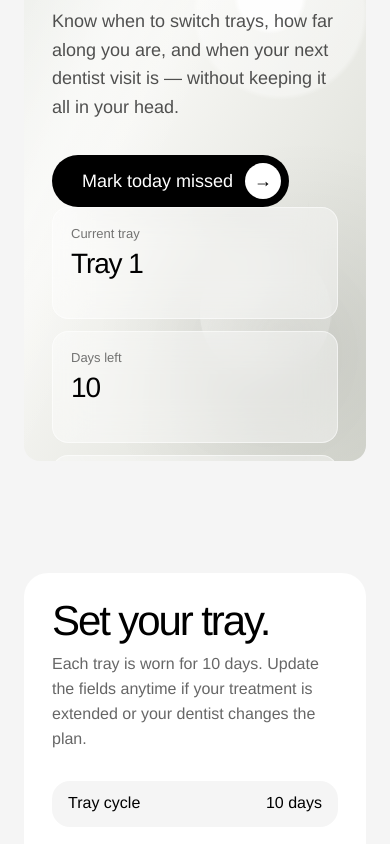
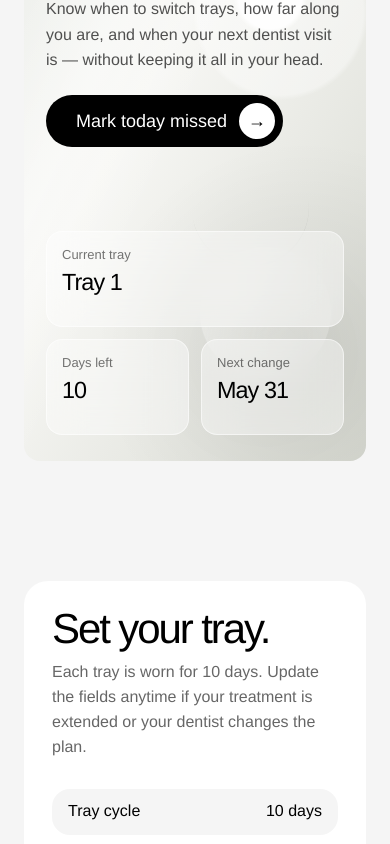
Before and after one commit to krishmapatell/Aligner-, a plain HTML site: page index.html in a window 390 px wide. Shown: the part 367-1211 px from the top of the page. Drawn offline with Linux system fonts and the light colour scheme.

Commit message:
Add files via upload

```diff
--- a/index.html
+++ b/index.html
@@ -499,15 +499,54 @@
       }
 
       @media (max-width: 900px) {
+        .top {
+          height: auto;
+          min-height: 100svh;
+          overflow: visible;
+        }
+
+        .hero-card {
+          height: auto;
+          min-height: calc(100svh - 96px);
+        }
+
         .nav-links {
           display: none;
         }
 
         .hero-content {
-          padding: 124px 28px 36px;
+          min-height: calc(100svh - 96px);
+          gap: 22px;
+          padding: 118px 22px 26px;
         }
 
-        .hero-stats,
+        h1 {
+          font-size: clamp(44px, 11.5vw, 68px);
+        }
+
+        .hero-copy {
+          margin-bottom: 0;
+          font-size: 16px;
+        }
+
+        .hero-stats {
+          grid-template-columns: repeat(2, minmax(0, 1fr));
+          margin-top: auto;
+        }
+
+        .hero-stats .glass-stat:first-child {
+          grid-column: 1 / -1;
+        }
+
+        .glass-stat {
+          min-height: 96px;
+          padding: 15px;
+        }
+
+        .value {
+          font-size: clamp(21px, 6vw, 28px);
+        }
+
         .setup-grid,
         .dashboard,
         .appointment-grid,
```
